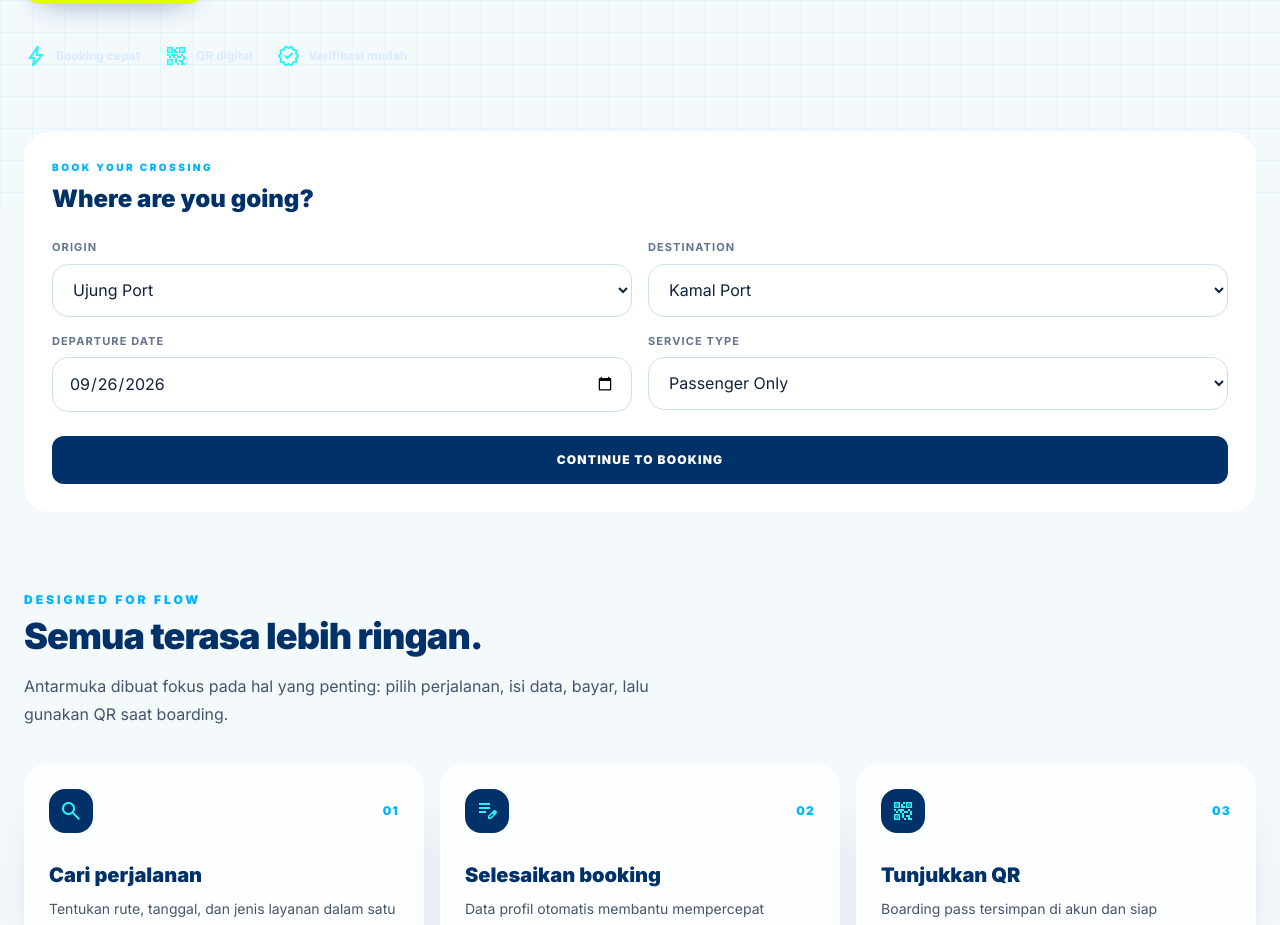
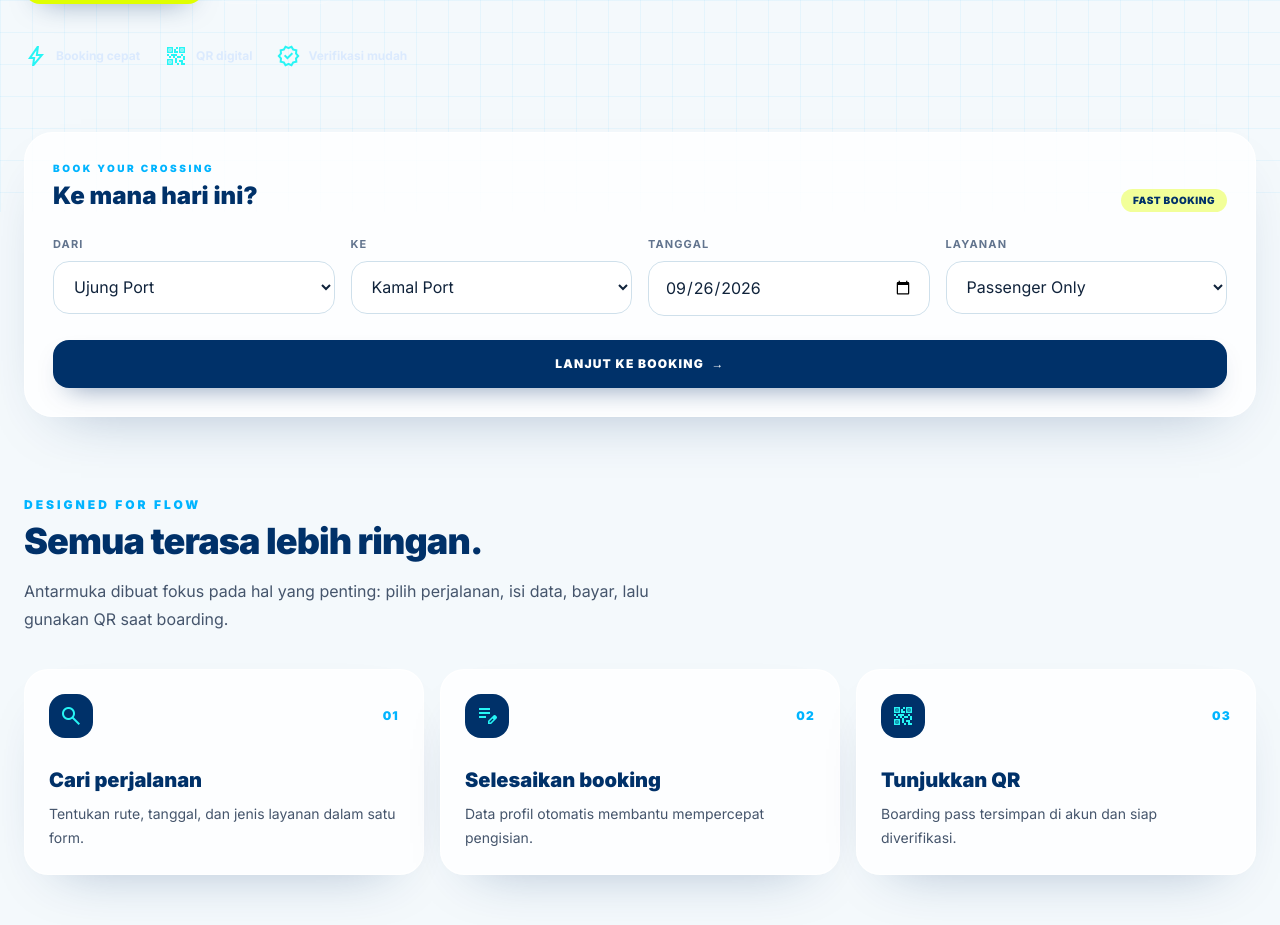
Before and after one commit to abdankribo/website-pemesanan-tiket-kapal-laut, a Next.js app: page / in a window 1280 px wide. Shown: the part 800-1725 px from the top of the page. Built offline with nearby package versions, Linux system fonts and the light colour scheme; no server answers.

Commit message:
Polish booking search experience

```diff
--- a/components/search-form.tsx
+++ b/components/search-form.tsx
@@ -22,31 +22,22 @@ export default function SearchForm() {
   }
 
   return (
-    <form onSubmit={submit} className="rounded-[1.6rem] bg-white p-5 sm:p-7">
-      <p className="text-[10px] font-black uppercase tracking-[.25em] text-secondary">Book your crossing</p>
-      <h2 className="mt-2 text-2xl font-black text-primary">Where are you going?</h2>
-      {error && <p className="mt-4 rounded-lg bg-red-50 px-3 py-2 text-xs font-bold text-red-700">{error}</p>}
-      <div className="mt-6 grid gap-4 sm:grid-cols-2">
-        <Field label="Origin">
-          <select value={origin} onChange={e => { setOrigin(e.target.value); if (e.target.value === destination) setDestination(e.target.value === "ujung" ? "kamal" : "ujung"); }} className="input">
-            <option value="ujung">Ujung Port</option><option value="kamal">Kamal Port</option>
-          </select>
-        </Field>
-        <Field label="Destination">
-          <select value={destination} onChange={e => { setDestination(e.target.value); if (e.target.value === origin) setOrigin(e.target.value === "ujung" ? "kamal" : "ujung"); }} className="input">
-            <option value="kamal">Kamal Port</option><option value="ujung">Ujung Port</option>
-          </select>
-        </Field>
-        <Field label="Departure Date">
-          <input className="input" type="date" min={today} value={date} onChange={e => setDate(e.target.value)} required />
-        </Field>
-        <Field label="Service Type">
-          <select className="input" value={serviceType} onChange={e => setServiceType(e.target.value)}>
-            <option value="passenger">Passenger Only</option><option value="motor">Motor</option><option value="car">Mobil</option>
-          </select>
-        </Field>
+    <form onSubmit={submit} className="aesthetic-card rounded-[1.8rem] p-5 sm:p-7">
+      <div className="flex flex-col gap-2 sm:flex-row sm:items-end sm:justify-between">
+        <div>
+          <p className="text-[10px] font-black uppercase tracking-[.25em] text-[#00B4FF]">Book your crossing</p>
+          <h2 className="mt-1 text-2xl font-black text-primary">Ke mana hari ini?</h2>
+        </div>
+        <span className="hidden rounded-full bg-[#E0FF00]/40 px-3 py-1 text-[10px] font-black uppercase tracking-wider text-primary sm:inline-flex">Fast booking</span>
       </div>
-      <button className="mt-6 w-full rounded-xl bg-primary px-5 py-4 text-xs font-black uppercase tracking-widest text-white hover:bg-primary-container">Continue to Booking</button>
+      {error && <p className="mt-4 rounded-xl bg-red-50 px-4 py-3 text-xs font-bold text-red-700">{error}</p>}
+      <div className="mt-6 grid gap-4 sm:grid-cols-2 lg:grid-cols-4">
+        <Field label="Dari"><select value={origin} onChange={e => { setOrigin(e.target.value); if (e.target.value === destination) setDestination(e.target.value === "ujung" ? "kamal" : "ujung"); }} className="input"><option value="ujung">Ujung Port</option><option value="kamal">Kamal Port</option></select></Field>
+        <Field label="Ke"><select value={destination} onChange={e => { setDestination(e.target.value); if (e.target.value === origin) setOrigin(e.target.value === "ujung" ? "kamal" : "ujung"); }} className="input"><option value="kamal">Kamal Port</option><option value="ujung">Ujung Port</option></select></Field>
+        <Field label="Tanggal"><input className="input" type="date" min={today} value={date} onChange={e => setDate(e.target.value)} required /></Field>
+        <Field label="Layanan"><select className="input" value={serviceType} onChange={e => setServiceType(e.target.value)}><option value="passenger">Passenger Only</option><option value="motor">Motor</option><option value="car">Mobil</option></select></Field>
+      </div>
+      <button className="primary-btn mt-5 w-full rounded-2xl px-5 py-4 text-xs font-black uppercase tracking-widest sm:mt-6">Lanjut ke Booking <span className="ml-1">→</span></button>
     </form>
   );
 }
```
